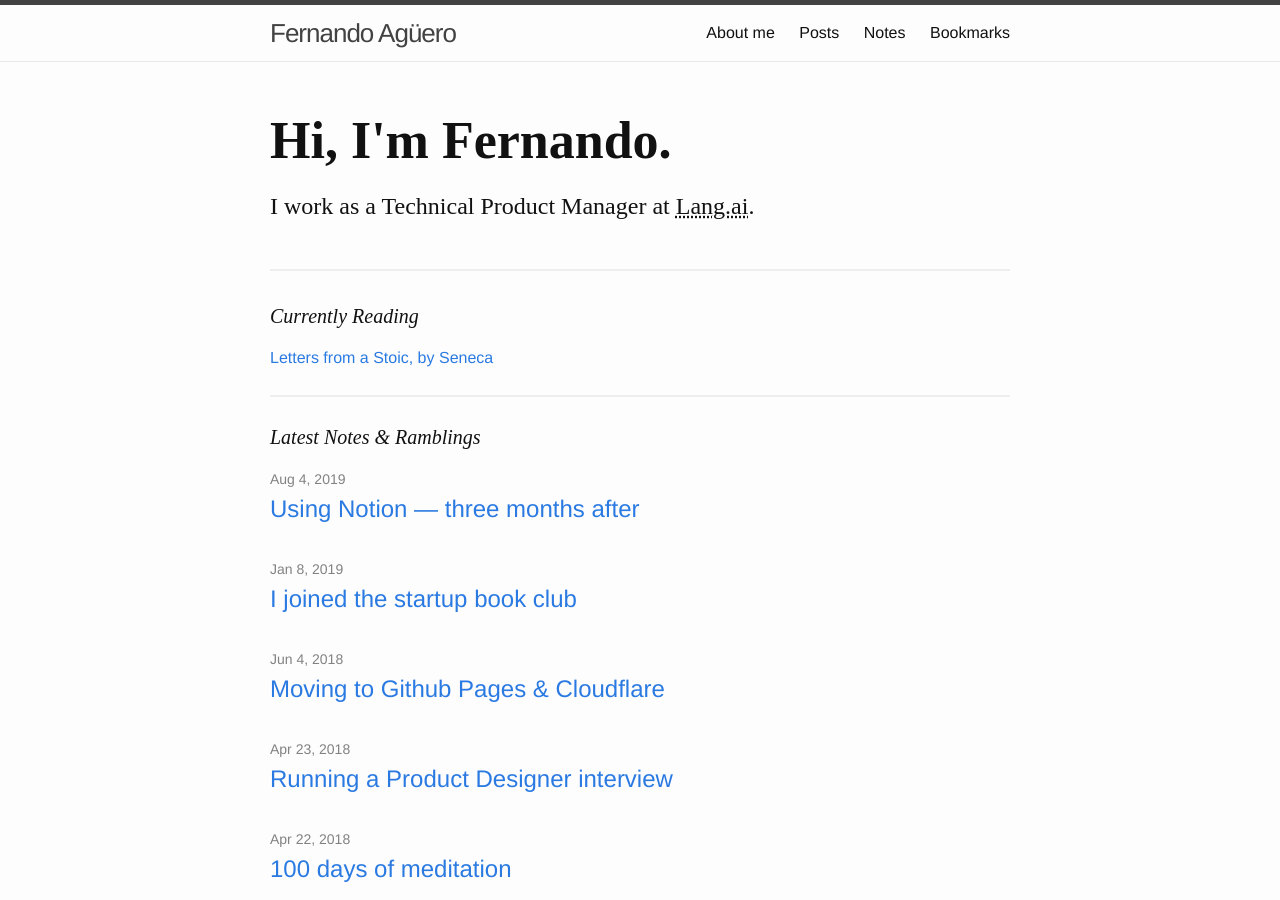
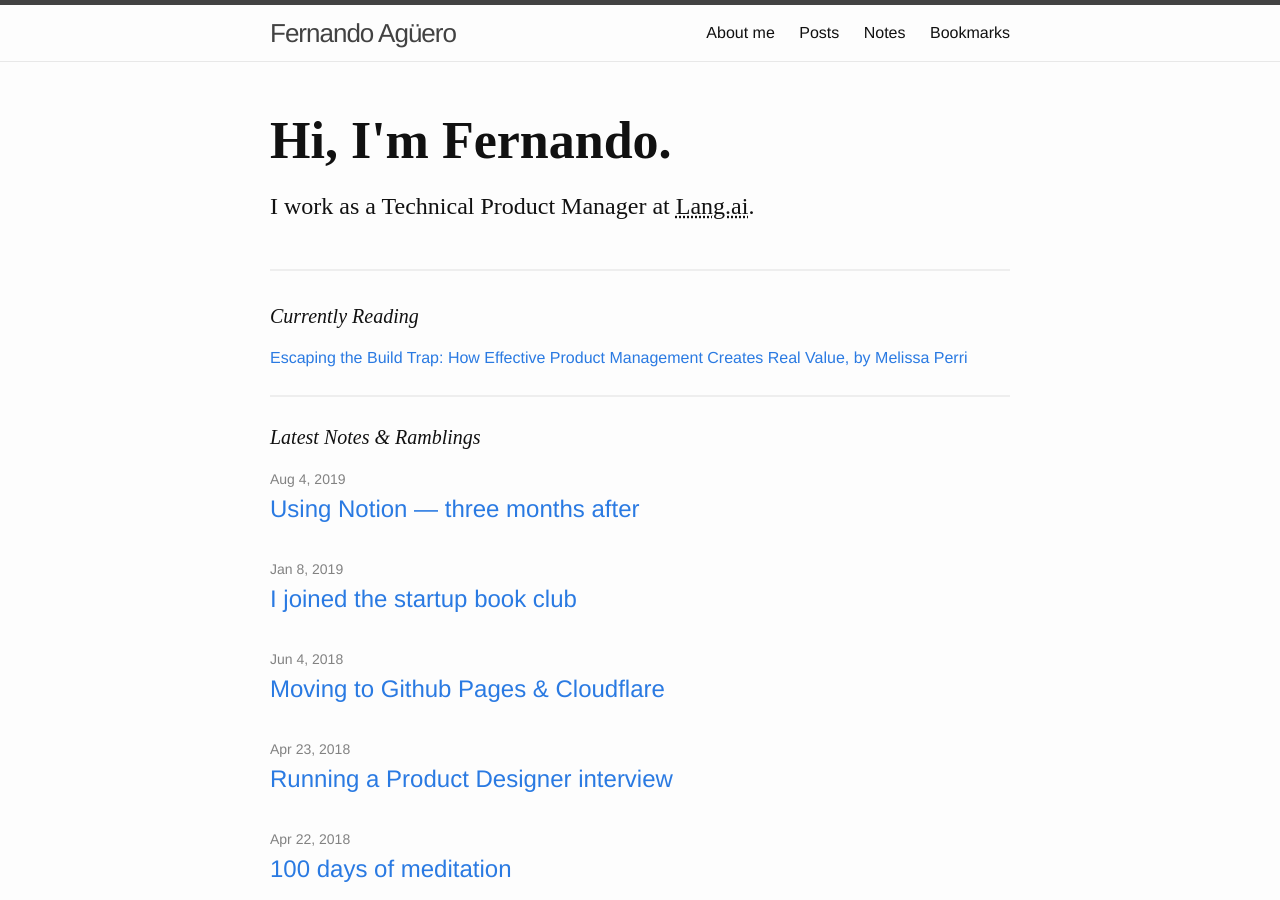
Before and after one commit to fjaguero/site, a Jekyll site: the page built from index.html, in a window 1280 px wide and 900 px high. Built offline with Jekyll 4.4.1, drawn with Linux system fonts in a browser that asks for light colours; some web fonts are replaced.

Commit message:
Update currently reading

```diff
--- a/index.html
+++ b/index.html
@@ -10,7 +10,7 @@ layout: default
   </div>
 
   <h1 class="page-heading">Currently Reading</h1>
-  <a class="currently-reading" href="https://www.goodreads.com/book/show/97411"> Letters from a Stoic, by Seneca </a>
+  <a class="currently-reading" href="https://www.goodreads.com/book/show/42611483-escaping-the-build-trap">  Escaping the Build Trap: How Effective Product Management Creates Real Value, by Melissa Perri  </a>
 
 
   <h1 class="page-heading">Latest Notes & Ramblings</h1>
```
